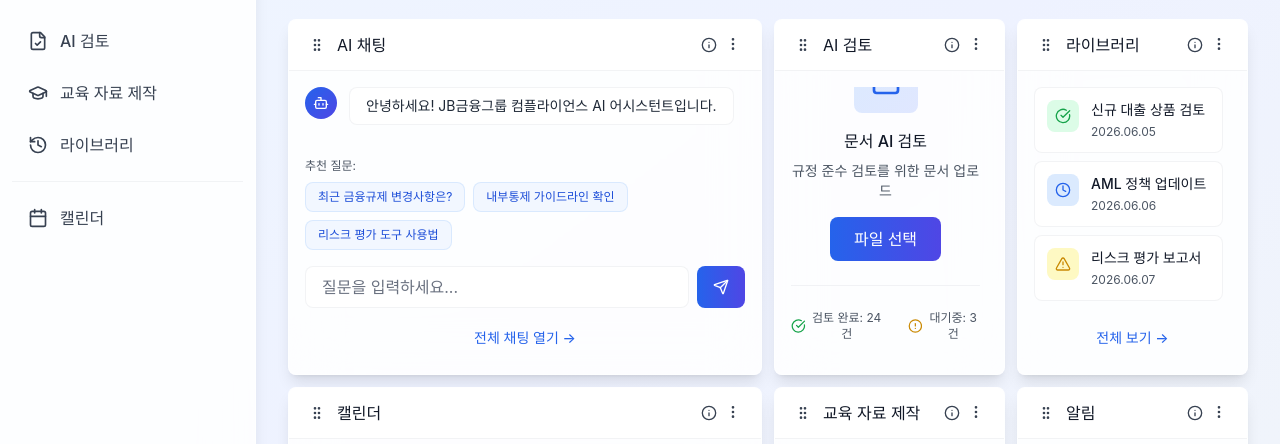
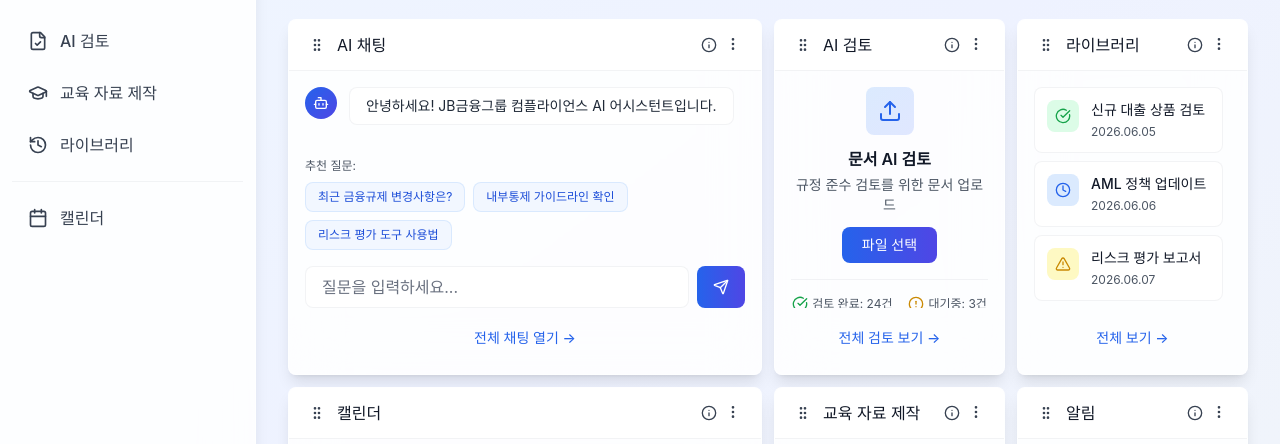
Before and after one commit to JB-Fin/Frontend, a React (Vite) app: page /home in a window 1280 px wide. Shown: the part 205-649 px from the top of the page. Built offline with nearby package versions, Linux system fonts and the light colour scheme; no server answers; sample sign-in values are in the browser's storage.

Commit message:
[feat]홈 ai 검토 위젯 디자인 변경

```diff
--- a/src/components/dashboard/widgets/AIReviewWidget.tsx
+++ b/src/components/dashboard/widgets/AIReviewWidget.tsx
@@ -5,24 +5,24 @@ export function AIReviewWidget() {
   const navigate = useNavigate()
 
   return (
-    <div className="flex h-full min-h-0 flex-col items-center justify-center overflow-y-auto pr-2">
-      <div className="text-center">
-        <div className="mx-auto mb-4 flex h-16 w-16 items-center justify-center rounded-lg bg-gradient-to-br from-blue-100 to-indigo-100">
-          <Upload className="h-8 w-8 text-blue-600" />
+    <div className="flex h-full min-h-0 flex-col">
+      <div className="min-h-0 flex-1 overflow-hidden text-center">
+        <div className="mx-auto mb-3 flex h-12 w-12 items-center justify-center rounded-lg bg-gradient-to-br from-blue-100 to-indigo-100">
+          <Upload className="h-6 w-6 text-blue-600" />
         </div>
-        <h3 className="mb-2 font-medium text-gray-900">문서 AI 검토</h3>
-        <p className="mb-4 text-sm text-gray-600">규정 준수 검토를 위한 문서 업로드</p>
+        <h3 className="mb-1 text-base font-semibold text-gray-900">문서 AI 검토</h3>
+        <p className="mb-3 text-sm leading-5 text-gray-600">규정 준수 검토를 위한 문서 업로드</p>
 
         {/* 파일 선택 → AI 검토 페이지로 이동 */}
         <button
           onClick={() => navigate('/review')}
-          className="rounded-lg bg-gradient-to-r from-blue-600 to-indigo-600 px-6 py-2.5 font-medium text-white transition-all hover:shadow-lg"
+          className="rounded-lg bg-gradient-to-r from-blue-600 to-indigo-600 px-5 py-2 text-sm font-medium text-white transition-all hover:shadow-lg"
         >
           파일 선택
         </button>
 
-        <div className="mt-6 border-t border-gray-200/50 pt-6">
-          <div className="flex items-center justify-center gap-6 text-xs text-gray-600">
+        <div className="mt-4 border-t border-gray-200/50 pt-4">
+          <div className="flex flex-wrap items-center justify-center gap-x-4 gap-y-2 text-xs text-gray-600">
             <div className="flex items-center gap-1">
               <CheckCircle className="h-4 w-4 text-green-600" />
               <span>검토 완료: 24건</span>
@@ -33,15 +33,15 @@ export function AIReviewWidget() {
             </div>
           </div>
         </div>
+      </div>
 
-        {/* 전체 검토 내역 보기 */}
-        <button
-          onClick={() => navigate('/review')}
-          className="mt-4 w-full py-2 text-sm font-medium text-blue-600 transition-colors hover:text-blue-700"
-        >
-          전체 검토 내역 →
-        </button>
-      </div>
+      {/* 전체 검토 내역 보기 */}
+      <button
+        onClick={() => navigate('/review')}
+        className="mt-3 w-full py-2 text-sm font-medium text-blue-600 transition-colors hover:text-blue-700"
+      >
+        전체 검토 보기 →
+      </button>
     </div>
   )
 }
```
